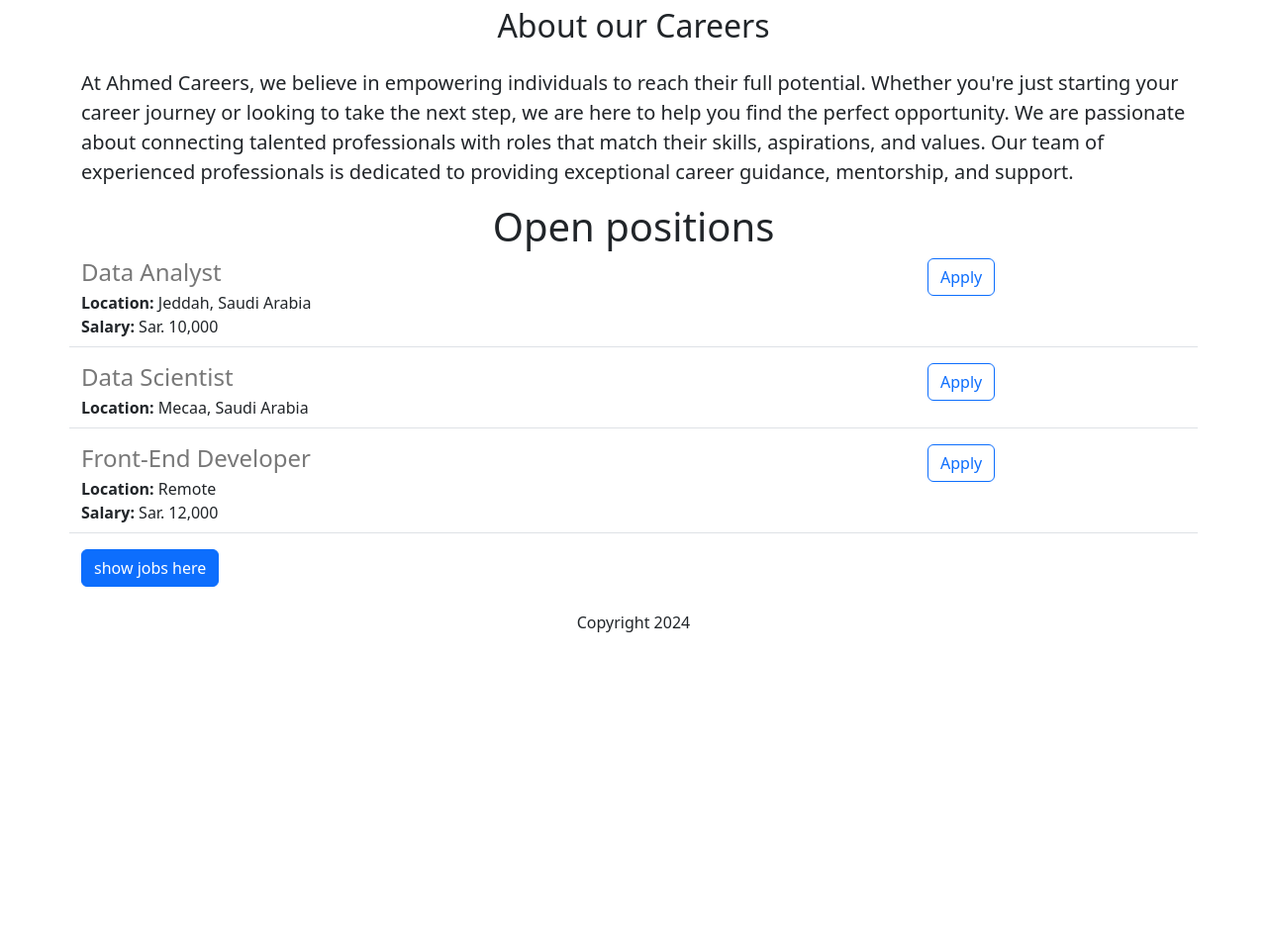
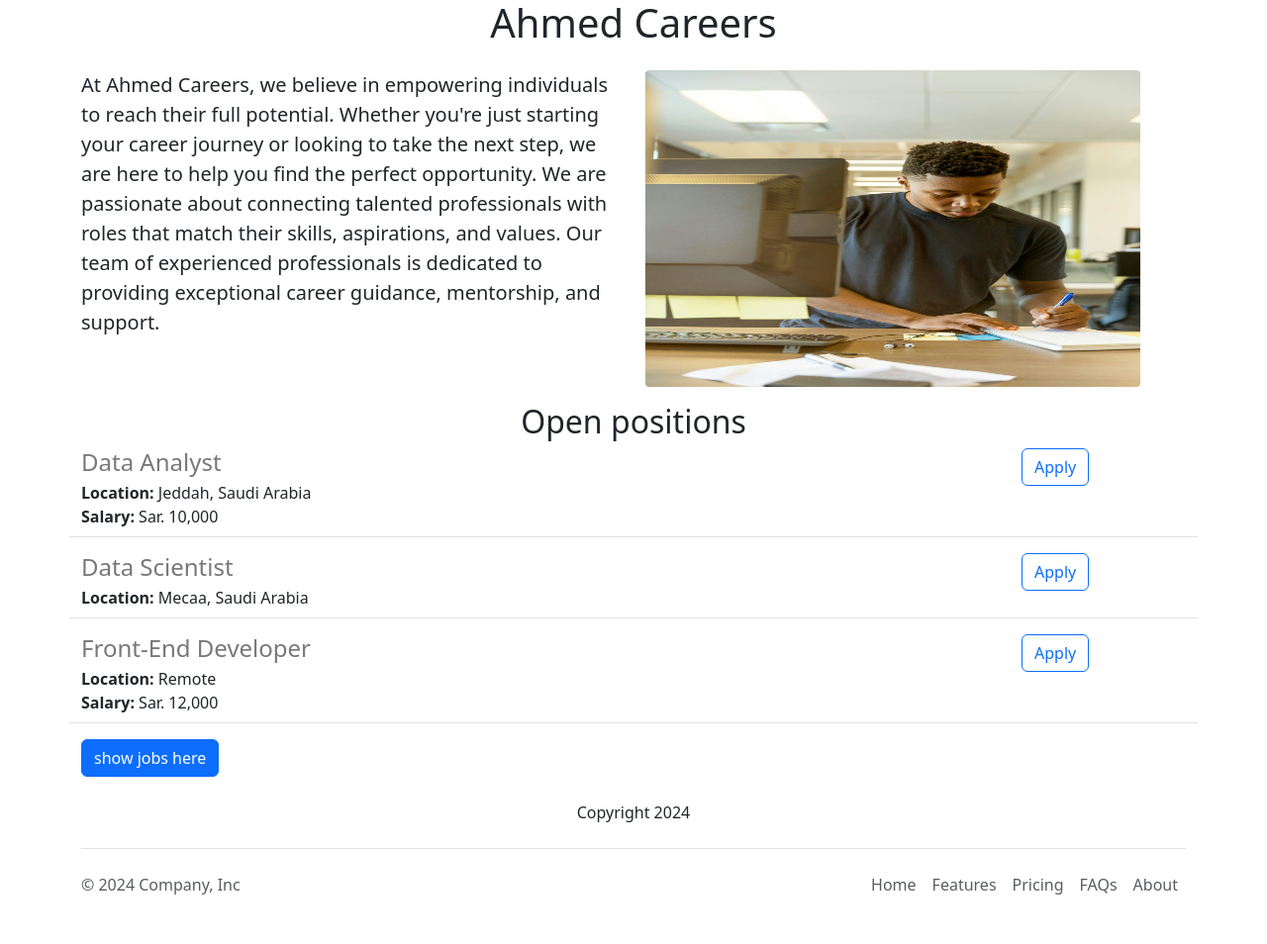
Before and after one commit to ahmedelamin-hub/Ahmed-career-website-v2-, a Flask app: page / in a window 1280 px wide. Shown: the part 441-1395 px from the top of the page at 99% size. Before the commit the page ends 1080 px from the top, so only its background shows below. Run offline with Flask 3, Linux system fonts and the light colour scheme.

Commit message:
Added dynamic buttons, mailto job applications
Added dynamic buttons, mailto job applications

```diff
--- /dev/null
+++ b/templates/footer.html
@@ -0,0 +1,17 @@
+<div class="container">
+  <footer class="d-flex flex-wrap justify-content-between align-items-center py-3 my-4 border-top">
+    <p class="col-md-4 mb-0 text-body-secondary">&copy; 2024 Company, Inc</p>
+
+    <a href="/" class="col-md-4 d-flex align-items-center justify-content-center mb-3 mb-md-0 me-md-auto link-body-emphasis text-decoration-none">
+      <svg class="bi me-2" width="40" height="32"><use xlink:href="#bootstrap"/></svg>
+    </a>
+
+    <ul class="nav col-md-4 justify-content-end">
+      <li class="nav-item"><a href="#" class="nav-link px-2 text-body-secondary">Home</a></li>
+      <li class="nav-item"><a href="#" class="nav-link px-2 text-body-secondary">Features</a></li>
+      <li class="nav-item"><a href="#" class="nav-link px-2 text-body-secondary">Pricing</a></li>
+      <li class="nav-item"><a href="#" class="nav-link px-2 text-body-secondary">FAQs</a></li>
+      <li class="nav-item"><a href="#" class="nav-link px-2 text-body-secondary">About</a></li>
+    </ul>
+  </footer>
+</div>
--- a/templates/home.html
+++ b/templates/home.html
@@ -11,20 +11,29 @@
         height: 360px;
         width: 100%;
         object-fit:cover;
+        margin-bottom:16px;
       }
     </style>
   </head>
-
   <body>
+  {% include 'nav.html' %}
+  <img class ="image-fluid" id="banner" src="https://99188cb5-2ceb-4e17-90c7-a2ad5c2ec31c-00-36zit9zqxjp9y.worf.replit.dev/static/work.jpg">
     <div class = "container">
       <h1 class ="text-center mt-2 mb-4">Ahmed Careers</h1>
-      <img class ="image-fluid" id="banner" src="https://99188cb5-2ceb-4e17-90c7-a2ad5c2ec31c-00-36zit9zqxjp9y.worf.replit.dev/static/work.jpg">
-      <h2 class ="text-center mt-2 mb-4"">About our Careers</h2>
 
+
+      <div>
+        <div class = "row">
+        <div class = "col-6">
     <p class ="lead">
       At Ahmed Careers, we believe in empowering individuals to reach their full potential. Whether you're just starting your career journey or looking to take the next step, we are here to help you find the perfect opportunity. We are passionate about connecting talented professionals with roles that match their skills, aspirations, and values. Our team of experienced professionals is dedicated to providing exceptional career guidance, mentorship, and support.
-
-      <h1 class="text-center">Open positions</h2>
+    </p>
+      </div>
+          <div class ="col-6">
+        <img src="/static/working.jpg" style = "height:320px;border-radius:4px; width:500px; margin-bottom:16px;">
+      </div>
+     </div>
+      <h2 class="text-center mt-2-mb-4">Open positions</h2>
 
       <div>
         {% for job in jobs %}
@@ -38,5 +47,6 @@
       </div>
       </p>
       </div>
+    {% include 'footer.html' %}
   </body>
 </html>
--- a/templates/jobitem.html
+++ b/templates/jobitem.html
@@ -1,10 +1,9 @@
 <div class="border-bottom row" style="margin-bottom:16px;padding-bottom:8px;">
-  <div class="col-9">
+  <div class="col-10">
     <h4
       style ="color:rgb(120,120,120); margin-bottom:4px;">
       {{job['title']}}
     </h4>
-
     <div>
       <b>Location:</b> {{job['location']}}
     </div>
@@ -14,8 +13,8 @@
     </div>
     {% endif %}
   </div>
-  <div class ="col-3">
-    <button type="button" class="btn btn-outline-primary">Apply</button>
+  <div class ="col-2 padding-right:16px"">
+    <a href = "mailto:ahmedelamin@gmail.com? subject=Application for jobs job{{['title']}}"type = "button" button type="button" class="btn btn-outline-primary float-right align-middle">Apply</button></a>
   </div>
 
 </div>
--- /dev/null
+++ b/templates/nav.html
@@ -0,0 +1,36 @@
+<nav class="navbar navbar-expand-lg bg-body-tertiary">
+  <div class="container-fluid">
+    <a class="navbar-brand" href="#">Navbar</a>
+    <button class="navbar-toggler" type="button" data-bs-toggle="collapse" data-bs-target="#navbarSupportedContent" aria-controls="navbarSupportedContent" aria-expanded="false" aria-label="Toggle navigation">
+      <span class="navbar-toggler-icon"></span>
+    </button>
+    <div class="collapse navbar-collapse" id="navbarSupportedContent">
+      <ul class="navbar-nav me-auto mb-2 mb-lg-0">
+        <li class="nav-item">
+          <a class="nav-link active" aria-current="page" href="#">Home</a>
+        </li>
+        <li class="nav-item">
+          <a class="nav-link" href="#">Link</a>
+        </li>
+        <li class="nav-item dropdown">
+          <a class="nav-link dropdown-toggle" href="#" role="button" data-bs-toggle="dropdown" aria-expanded="false">
+            Dropdown
+          </a>
+          <ul class="dropdown-menu">
+            <li><a class="dropdown-item" href="#">Action</a></li>
+            <li><a class="dropdown-item" href="#">Another action</a></li>
+            <li><hr class="dropdown-divider"></li>
+            <li><a class="dropdown-item" href="#">Something else here</a></li>
+          </ul>
+        </li>
+        <li class="nav-item">
+          <a class="nav-link disabled" aria-disabled="true">Disabled</a>
+        </li>
+      </ul>
+      <form class="d-flex" role="search">
+        <input class="form-control me-2" type="search" placeholder="Search" aria-label="Search">
+        <button class="btn btn-outline-success" type="submit">Search</button>
+      </form>
+    </div>
+  </div>
+</nav>
```
Also changed, not shown: static/logo.svg (added), static/working.jpg (added).
